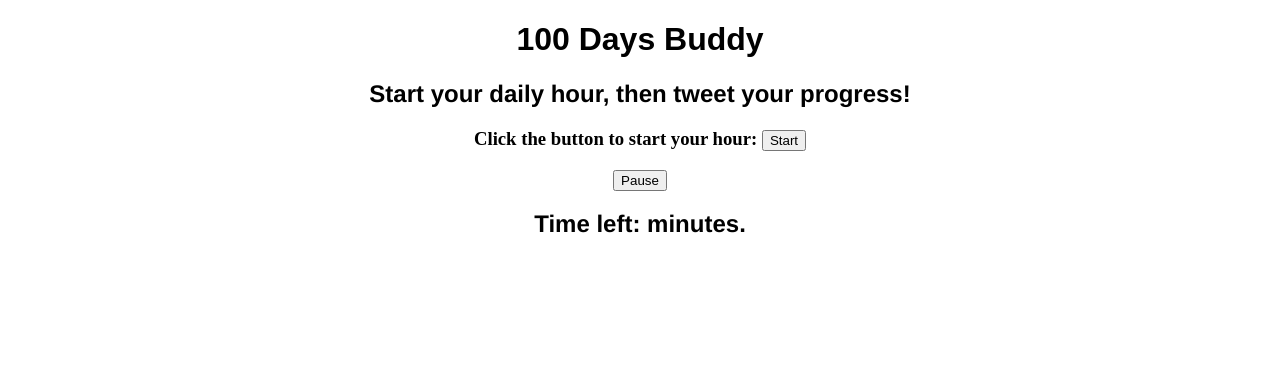
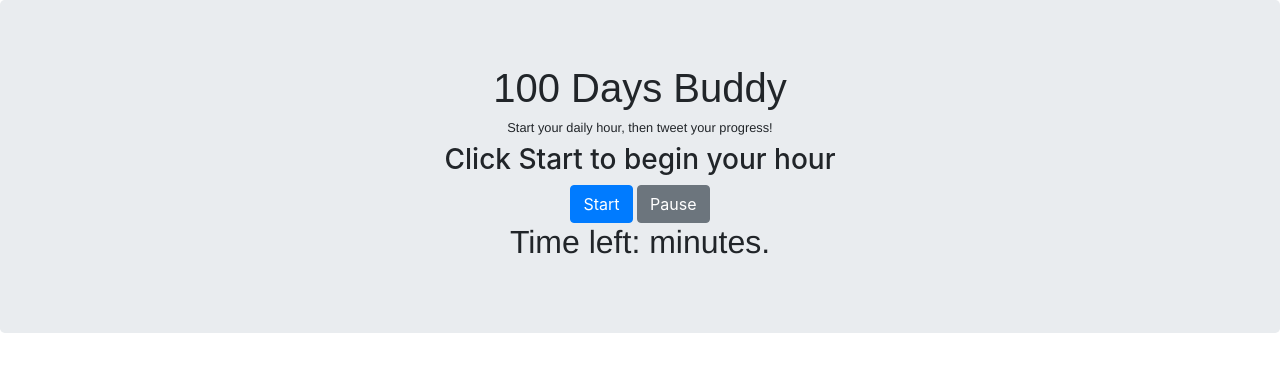
Before and after one commit to FatherBeefy/100DaysBuddy, a plain HTML site: page index.html in a window 1280 px wide. Drawn offline with nearby package versions, Linux system fonts and the light colour scheme.

Commit message:
Added bootstrap stylings, fixed some javascript errors

```diff
--- a/index.html
+++ b/index.html
@@ -5,18 +5,25 @@
 <head>
     <title>100 Days Buddy</title>
     <script src="script.js"></script>
+    <link rel="stylesheet" href="https://stackpath.bootstrapcdn.com/bootstrap/4.1.1/css/bootstrap.min.css">
     <link rel="stylesheet" href="style.css">
+
 </head>
 
 <body>
-    <div>
-        <h1 id="title">100 Days Buddy</h1>
-        <h2> Start your daily hour, then tweet your progress!</h2>
-        <h3 id="startLine">Click the button to start your hour:
-            <input id="countDown" type="button" value="Start" onclick="countDown();">
-        </h3>
-        <input id="pause" type="button" value="Pause" onclick="(new countDown()).pause();">
-        <h2>Time left: <span id="timeLeft"></span> minutes.</h2>
+    <div class="jumbotron">
+        <div class="container text-center">
+            <h1 class="" id="title">100 Days Buddy</h1>
+            <h2 class="small"> Start your daily hour, then tweet your progress!</h2>
+            <h3 id="startLine">Click Start to begin your hour</h3>
+                <input class="btn btn-primary" id="startButton" type="button" value="Start" onclick="countdown(); hideButton();">
+
+            <input class="btn btn-secondary" type="button" value="Pause" onclick="cdpause()">
+
+            <h2>Time left: <span id="timeLeft"></span> minutes.</h2>
+    </div>
+
+
     </div>
 </body>
 </html>
--- a/script.js
+++ b/script.js
@@ -1,34 +1,47 @@
 
 
-function countDown() {
 
-    var count = 3600; //An hour
 
-    var counter = setInterval(timer, 1000); //1000 will  run it every 1 second
+var CCOUNT = 3600;
 
-    function timer()
-    {
-    count=count-1;
-    if (count <= 0)
-    {
-        clearInterval(counter);
-        //counter ended, display alert, open twitter
-            alert("Another day closer!");
-            var url = "https://www.twitter.com/"
+var t;
+
+var count = 3600;
+
+function cddisplay() {
+    // displays time in span
+    document.getElementById('timeLeft').innerHTML = Math.round(count / 60);
+
+};
+
+function countdown() {
+    // starts countdown
+    cddisplay();
+    if (count == 0) {
+        // time is up
+        alert("Another day closer!");
+            var url = "https://www.twitter.com/";
             var windowName = "new window";
             window.open(url, windowName, "height=200,width=200");
         return;
-    }
+    } else {
+        count--;
+        t = setTimeout("countdown()", 1000);
+    }return;
+};
 
-    //Time left....
-    console.log(count);
-    document.getElementById("timeLeft").innerHTML = Math.round(count / 60);
-    }
+function cdpause() {
+    // pauses countdown
+    clearTimeout(t);
+};
 
-    document.getElementById("startLine").className = "hidden";
+function hideButton() {
+    // Greys out button
+    document.getElementById("startButton").className = "btn btn-primary disabled";
+    document.getElementById("startLine").innerHTML = "Kick some bum!";
+}
 
-    function pause() {
-        clearInterval(counter);
 
-    }
-}
+
+
+console.log(count);
```
